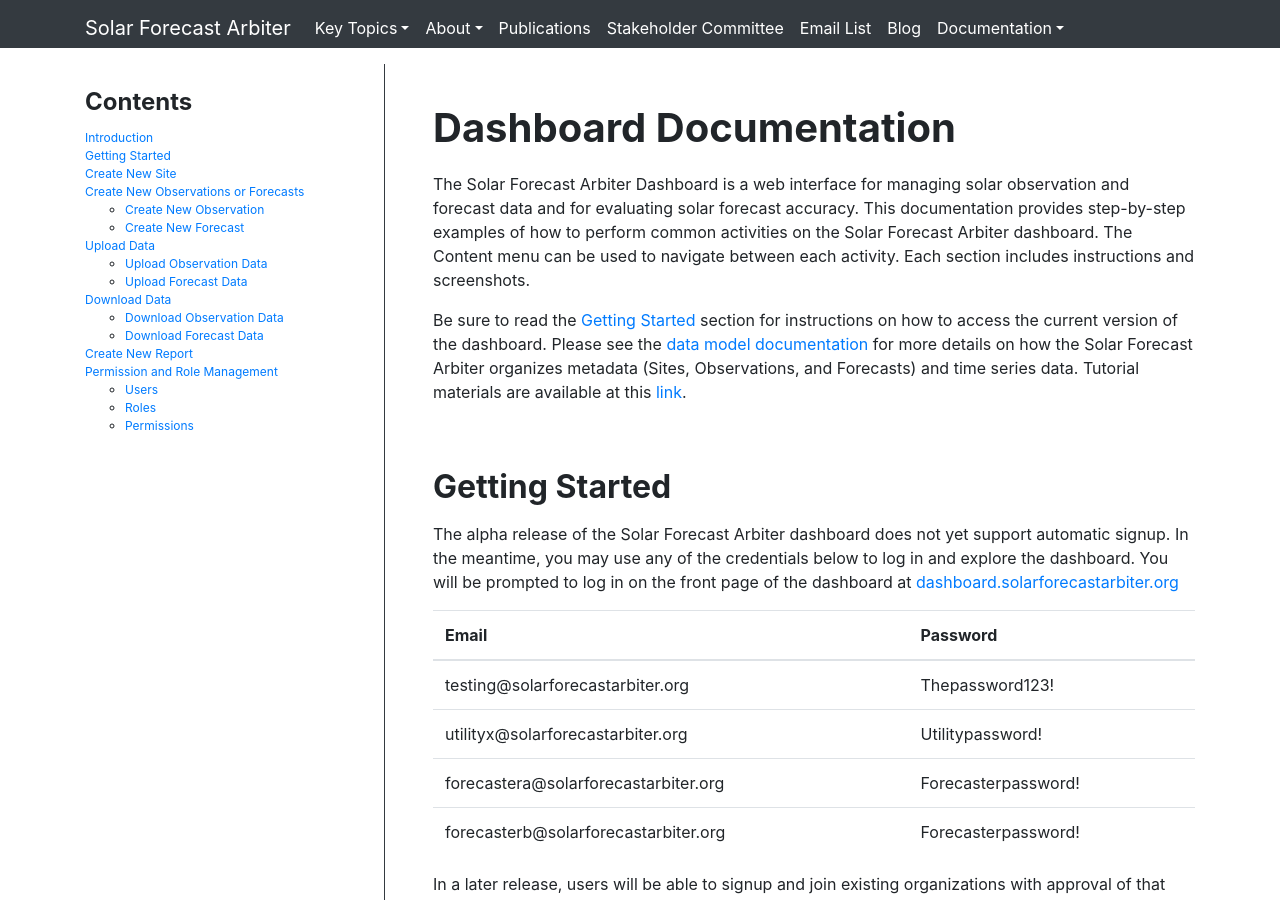
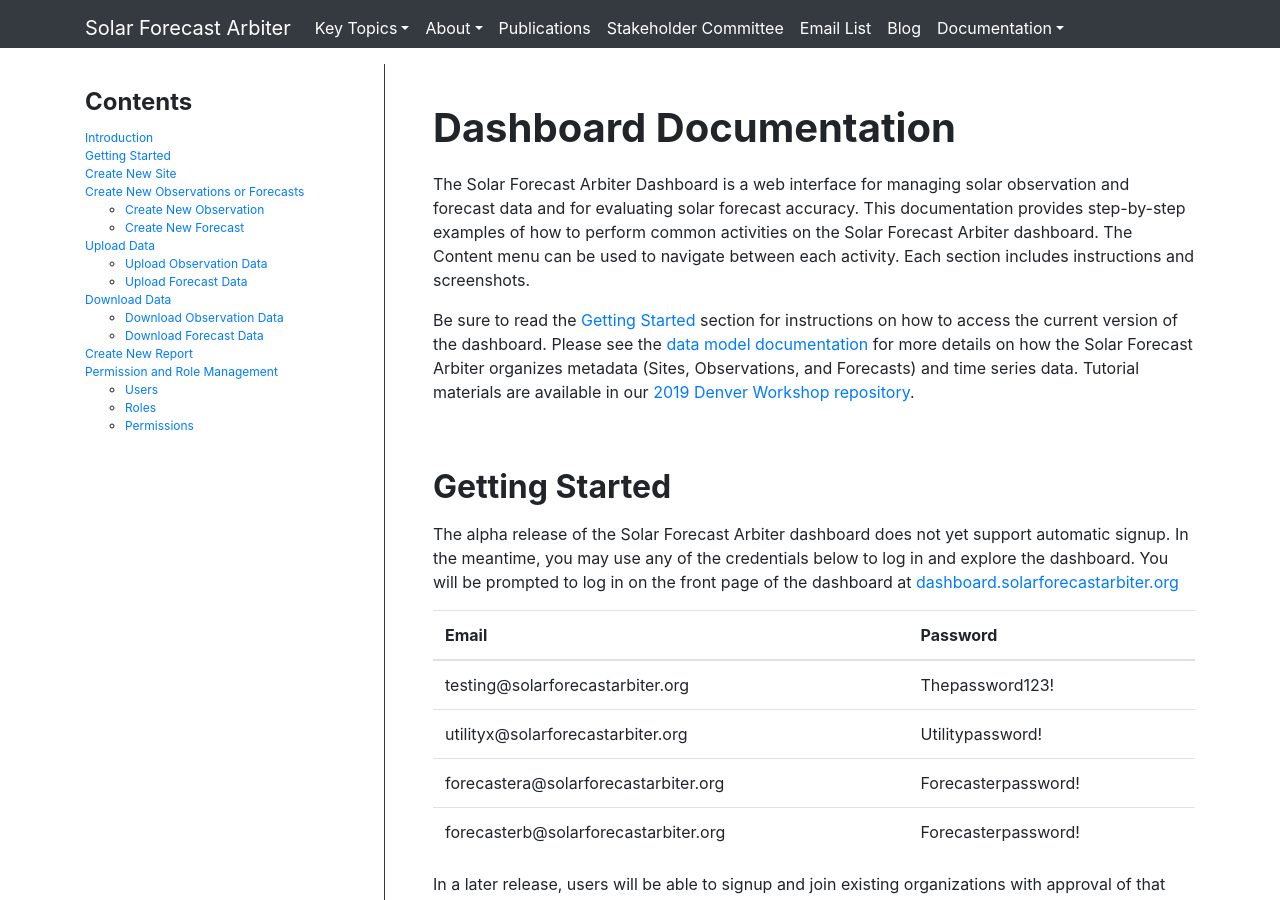
Before and after one commit to SolarArbiter/SolarArbiter.github.io, a Jekyll site: the page built from dashboard_documentation.md, in a window 1280 px wide and 900 px high. Built offline with Jekyll 4.4.1, drawn with Linux system fonts in a browser that asks for light colours; comment, search, counter and statistics services are not loaded; our own code applies the rules of GitHub Pages for plain Markdown files.

Commit message:
descriptive link

```diff
--- a/dashboard_documentation.md
+++ b/dashboard_documentation.md
@@ -19,7 +19,7 @@
 Please see the [data model documentation](/datamodel/) for more details on
 how the Solar Forecast Arbiter organizes metadata (Sites, Observations, and Forecasts)
 and time series data.
-Tutorial materials are available at this [link](https://github.com/SolarArbiter/2019-Denver-Workshop).
+Tutorial materials are available in our [2019 Denver Workshop repository](https://github.com/SolarArbiter/2019-Denver-Workshop).
 
 
 Getting Started
```
